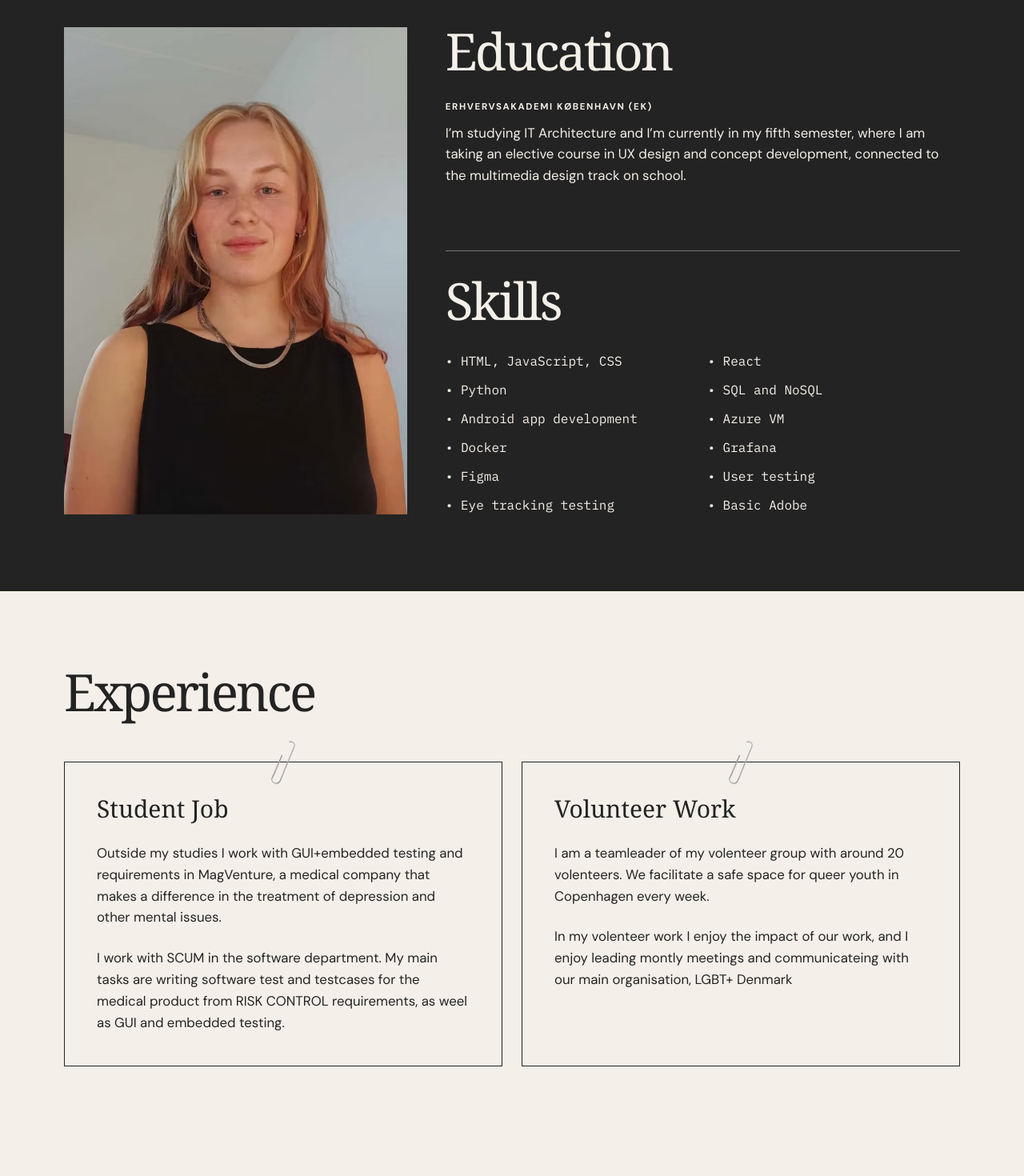
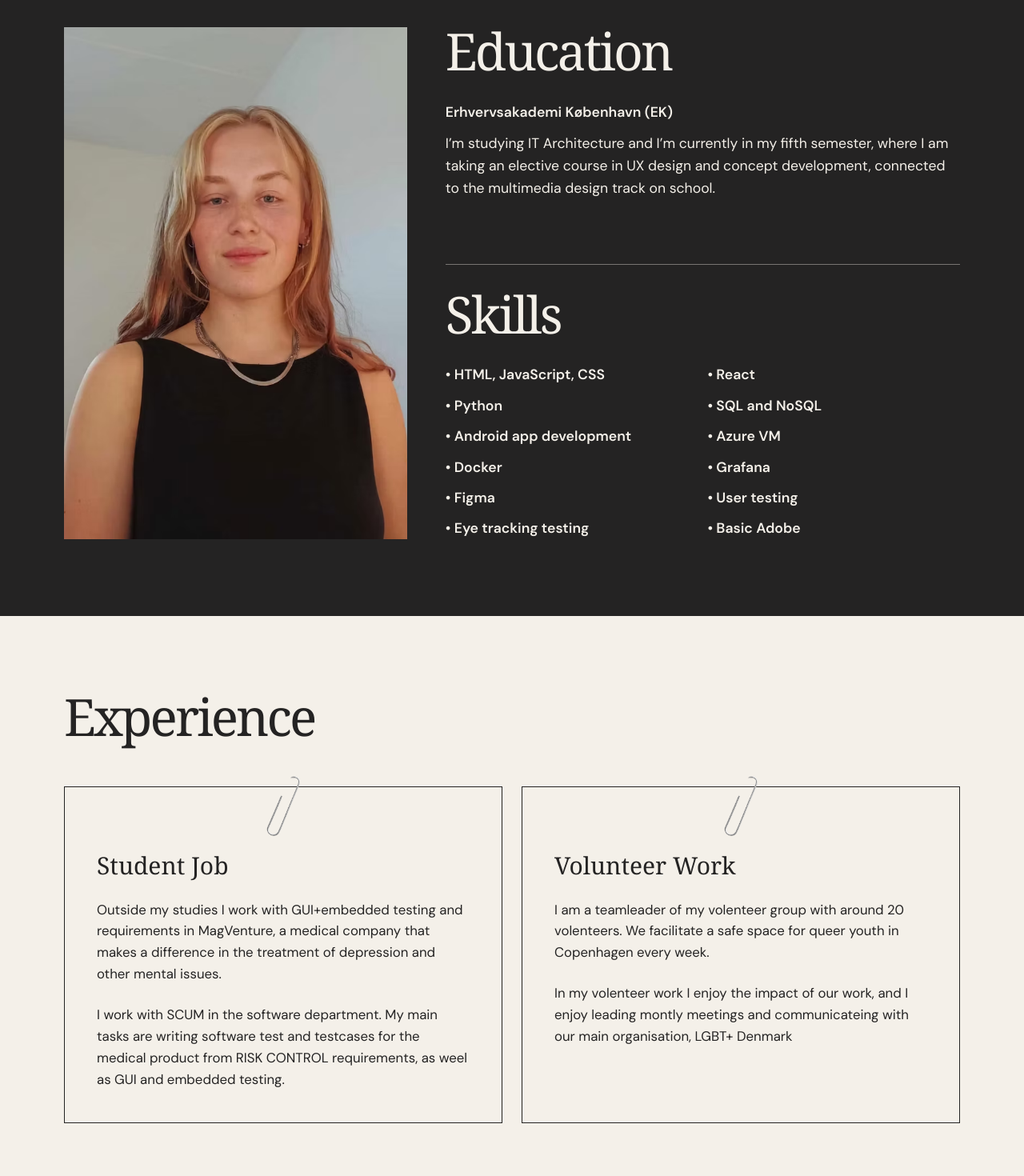
Before and after one commit to unicornfarm5/portfolio, a React (Vite) app: page / in a window 1280 px wide. Shown: the part 1020-2490 px from the top of the page at 80% size. Built offline with nearby package versions, Linux system fonts and the light colour scheme.

Commit message:
font changes and paperclip positions

```diff
--- a/app/styles.css
+++ b/app/styles.css
@@ -20,7 +20,9 @@ a { color: inherit; }
 .display-title { font-size: clamp(3.8rem, 10vw, 8.5rem); line-height: 0.88; letter-spacing: -0.055em; }
 .section-title { font-size: clamp(2.3rem, 5vw, 4.6rem); line-height: 0.95; letter-spacing: -0.045em; }
 .body-copy { font: 400 1.05rem/1.6 'DM Sans', Arial, sans-serif; }
+.education-copy { font: 400 1.1rem/1.6 'DM Sans', Arial, sans-serif; }
+.education-institution { font: 600 1.1rem/1.5 'DM Sans', Arial, sans-serif; }
 .hero-description { font: 600 1.2rem/1.5 'DM Sans', Arial, sans-serif; }
 .header-links { font: 600 1rem/1.5 'DM Sans', Arial, sans-serif; }
 .font-sans { font-family: 'DM Sans', Arial, sans-serif; }
-.skills-list { font-family: 'IBM Plex Mono', monospace; }
+.skills-list { font: 600 1.1rem/1.5 'DM Sans', Arial, sans-serif; }
--- a/components/About.jsx
+++ b/components/About.jsx
@@ -28,8 +28,8 @@ export function About() {
         <div>
           <div className="pt-8">
             <h2 className="section-title mb-8">Education</h2>
-            <p className="eyebrow mb-3">Erhvervsakademi København (EK)</p>
-            <p className="body-copy max-w-2xl">I’m studying IT Architecture and I’m currently in my fifth semester, where I am taking an elective course in UX design and concept development, connected to the multimedia design track on school.</p>
+            <p className="education-institution mb-3">Erhvervsakademi København (EK)</p>
+            <p className="education-copy max-w-2xl">I’m studying IT Architecture and I’m currently in my fifth semester, where I am taking an elective course in UX design and concept development, connected to the multimedia design track on school.</p>
           </div>
 
           <div id="skills" className="mt-20 border-t border-[#f4f0e9]/40 pt-8">
--- a/components/EducationSection.jsx
+++ /dev/null
@@ -1,11 +0,0 @@
-export function EducationSection() {
-  return (
-    <section className="section-wrap grid gap-10 py-24 md:grid-cols-[0.7fr_1.3fr]">
-      <h2 className="section-title">Education</h2>
-      <div className="border-t border-current pt-5">
-        <p className="eyebrow mb-3">Erhvervsakademi København (EK)</p>
-        <p className="body-copy max-w-2xl">I&apos;m studying IT Architecture and am currently in my fifth semester, taking an elective course in UX design and concept development.</p>
-      </div>
-    </section>
-  )
-}
--- a/components/Experience.jsx
+++ b/components/Experience.jsx
@@ -3,8 +3,8 @@ export function Experience() {
 		<section className="section-wrap py-24">
 			<h2 className="section-title mb-14">Experience</h2>
 			<div className="grid gap-6 md:grid-cols-2">
-				<article className="relative border border-[#242323] p-7 md:p-10">
-					<img src="/assets/paperclip.png" alt="" aria-hidden="true" className="absolute left-1/2 top-0 z-10 w-10 -translate-x-1/2 -translate-y-1/2" />
+				<article className="relative border border-[#242323] p-7 pt-16 md:p-10 md:pt-20">
+					<img src="/assets/paperclip.png" alt="" aria-hidden="true" className="absolute left-1/2 top-6 z-10 w-14 -translate-x-1/2 -translate-y-1/2" />
 					<h3 className="mb-6 text-3xl">Student Job</h3>
 					<div className="body-copy">
 						<p>
@@ -16,8 +16,8 @@ export function Experience() {
 					</div>
 				</article>
 
-				<article className="relative border border-[#242323] p-7 md:p-10">
-					<img src="/assets/paperclip.png" alt="" aria-hidden="true" className="absolute left-1/2 top-0 z-10 w-10 -translate-x-1/2 -translate-y-1/2" />
+				<article className="relative border border-[#242323] p-7 pt-16 md:p-10 md:pt-20">
+					<img src="/assets/paperclip.png" alt="" aria-hidden="true" className="absolute left-1/2 top-6 z-10 w-14 -translate-x-1/2 -translate-y-1/2" />
 					<h3 className="mb-6 text-3xl">Volunteer Work</h3>
 					<div className="body-copy">
 						<p>
```
